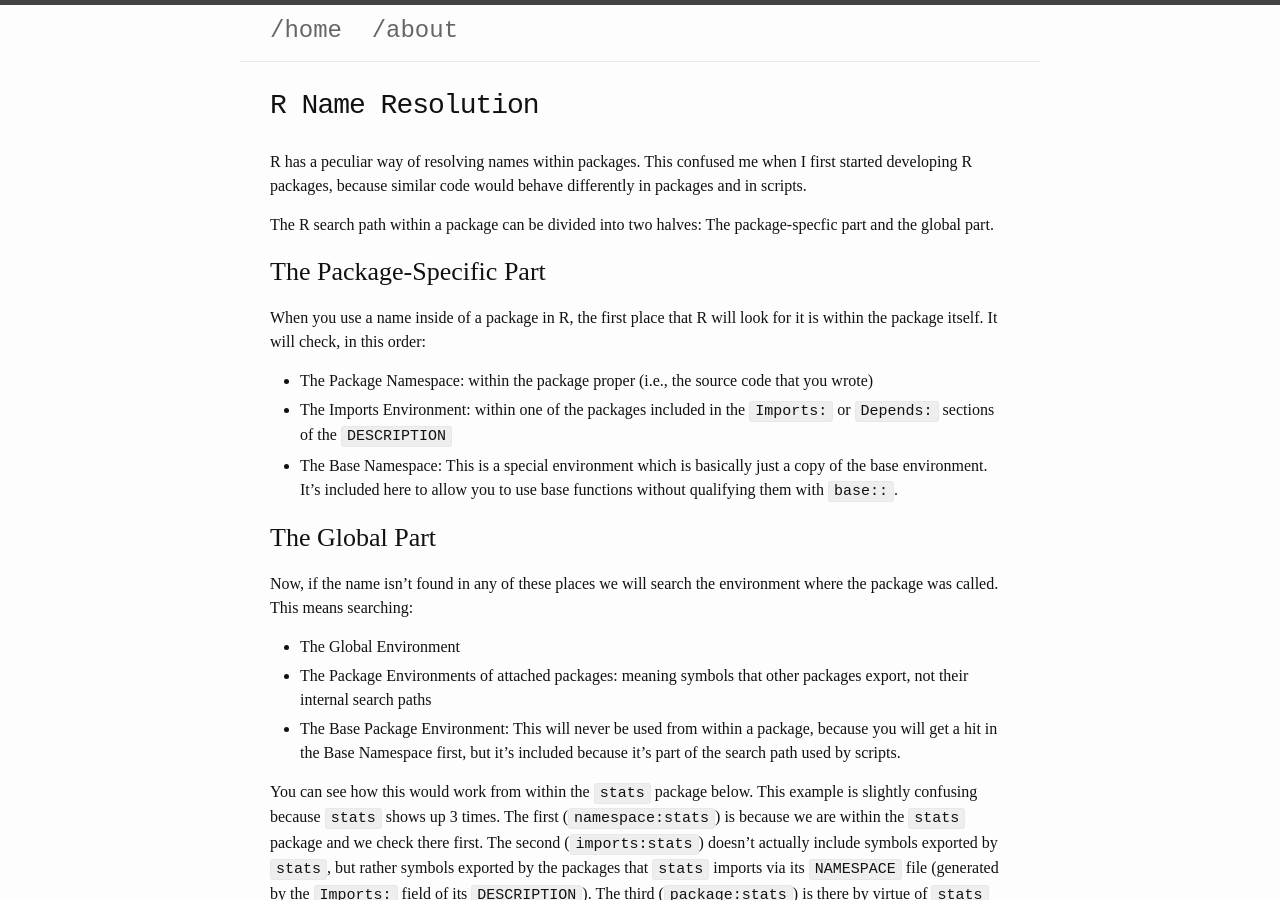
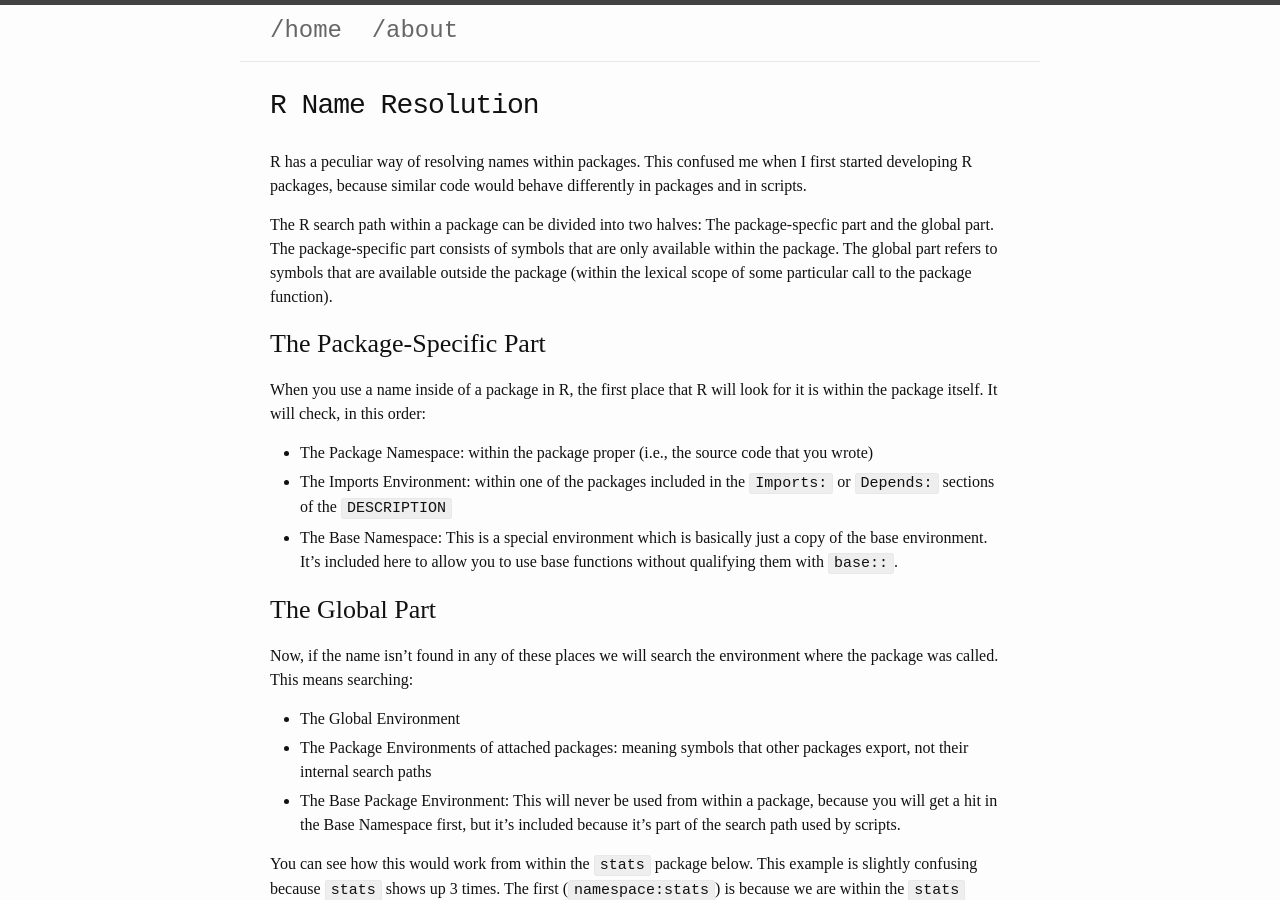
Before and after one commit to mattsteadman/mattsteadman.github.io, a Jekyll site: the page built from _posts/2020-03-02-r-names.md, in a window 1280 px wide and 900 px high. Built offline with Jekyll 4.4.1, drawn with Linux system fonts in a browser that asks for light colours.

Commit message:
Phrasing

```diff
--- a/_posts/2020-03-02-r-names.md
+++ b/_posts/2020-03-02-r-names.md
@@ -8,7 +8,7 @@ description: "How does name resolution work in R?"
 ---
 R has a peculiar way of resolving names within packages. This confused me when I first started developing R packages, because similar code would behave differently in packages and in scripts.
 
-The R search path within a package can be divided into two halves: The package-specfic part and the global part.
+The R search path within a package can be divided into two halves: The package-specfic part and the global part. The package-specific part consists of symbols that are only available within the package. The global part refers to symbols that are available outside the package (within the lexical scope of some particular call to the package function).
 
 ## The Package-Specific Part
 
```
